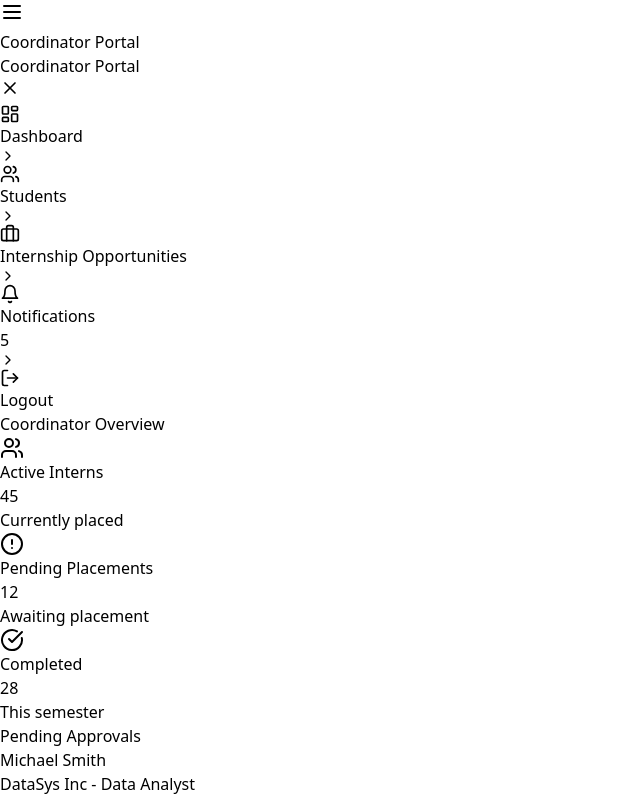
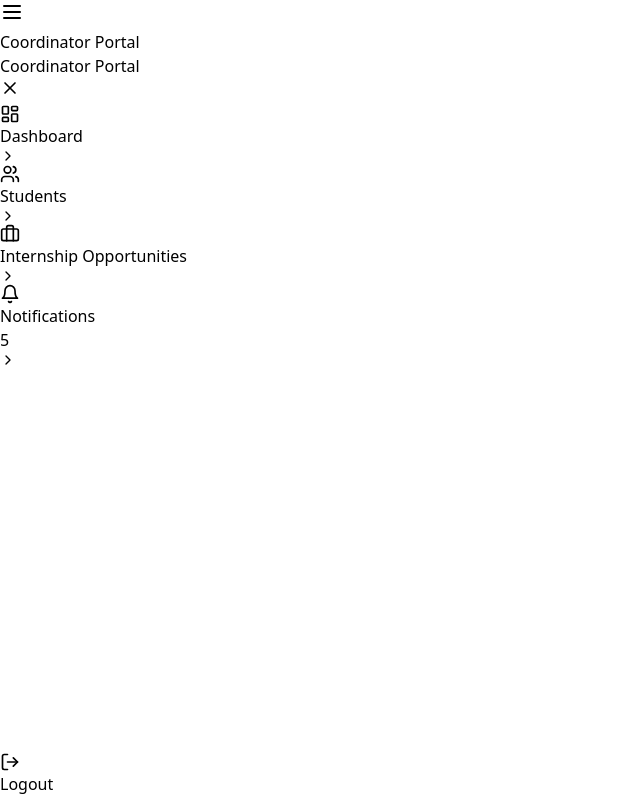
Before and after one commit to baudoinvic/intern-connect, a React (Vite) app: page /coordinator-dashboard in a window 1280 px wide. Shown: the top 800 px of the page, without its empty margins (0-640 px from the left). Built offline with nearby package versions, Linux system fonts and the light colour scheme.

Commit message:
fixed the cordinator page

```diff
--- a/src/components/Coordinator/CoordinatorDashboard.jsx
+++ b/src/components/Coordinator/CoordinatorDashboard.jsx
@@ -172,7 +172,7 @@
               <ChevronRight size={16} className="text-gray-400" />
             </Link>
           ))}
-          <div className="pt-64">
+          <div className="" style={{marginTop: "24rem"}}>
                     <button
                       onClick={handleLogout}
                       className="flex items-center w-full px-6 py-3 mt-4 text-gray-700 hover:bg-red-50 hover:text-red-600 transition-colors duration-200"
```
